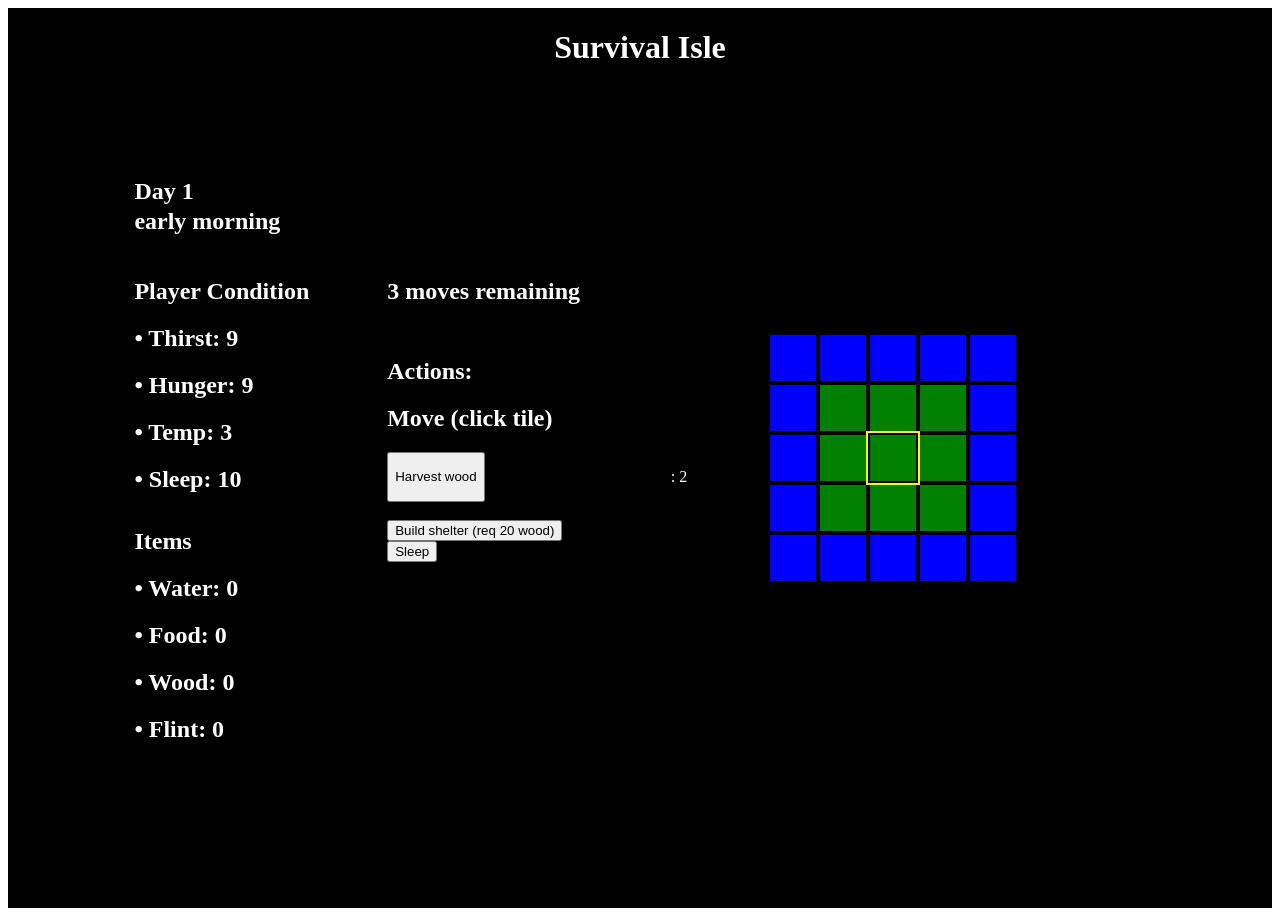
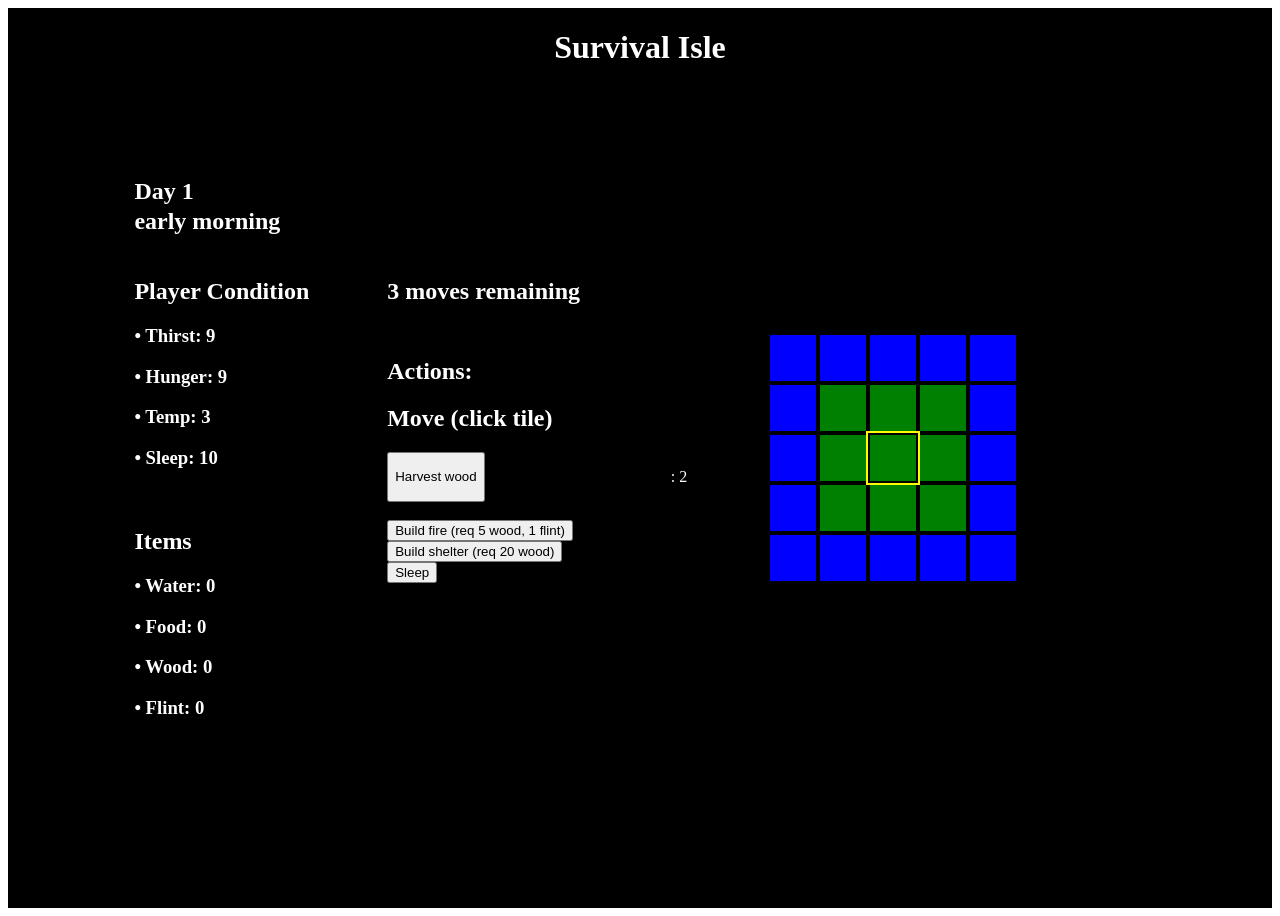
Before and after one commit to jakefeuerstein/survival-isle, a Flask app: page / in a window 1280 px wide. Run offline with Flask 3, Linux system fonts and the light colour scheme.

Commit message:
Updated Actions, Player, displayed resources

```diff
--- a/actions.py
+++ b/actions.py
@@ -1,7 +1,6 @@
 class Actions:
 
     def move(self, map, selected_tile_loc, gt):
-        gt.turn_step()
         # Format tile location from str to list
         selected_tile_loc = selected_tile_loc.split(',')
         for n in range(len(selected_tile_loc)):
@@ -11,6 +10,7 @@ class Actions:
         # Check if move is valid
         if (abs(selected_tile_loc[0] - player_loc[0]) <= 1 and
             abs(selected_tile_loc[1] - player_loc[1]) <= 1):
+            gt.turn_step()
             # Valid move
             map.set_player_loc(new_player_loc=selected_tile_loc)
             map.update()
@@ -19,34 +19,37 @@ class Actions:
             valid_move = False
             print("invalid move")
 
-    def harvest(self, map, tile_loc, resource, player):
+    def harvest(self, map, tile_loc, resource, player, gt):
+        gt.turn_step()
         tile = map.access(tile_loc)['tile']
         resource_qty = tile.check_resources()[resource]
         if resource_qty > 0:
             print(f'{resource} harvested')
             tile.harvest_resource(resource)
             player.inc_item(resource)
-        elif resource_qty == 0:
+        elif resource_qty == 0:  # May be unnecessary
             print(f'{resource} qty is 0')
 
-    def fire_possible(self, player_tile):
+    def fire_possible(self, player_tile):  # May be unnecessary
         # Fire can be built
         if player_tile.resources["wood"] > 0 and player_tile.resources["flint"] > 0:
             return True
         return False
 
-    def build_fire(self, tile_loc):
+    def build_fire(self, tile_loc, gt):
         tile = map.access(tile_loc)['tile']
-        if tile.resources["wood"] > 0 and tile.resources["flint"] > 0:
-            # Fire can be built
+        # Fire can be built
+        if tile.resources["wood"] > 4 and tile.resources["flint"] > 0:
+            gt.turn_step()
             tile.create("fire")
             tile.harvest_resource("wood")
             # Fire built
 
-    def build_shelter(self, tile_loc):
+    def build_shelter(self, tile_loc, gt):
         tile = map.access(tile_loc)['tile']
+        # Shelter can be built
         if tile.resources["wood"] > 0:
-            # Shelter can be built
+            gt.turn_step()
             tile.create("shelter")
             tile.harvest_resource("wood")
             # Shelter built
--- a/main.py
+++ b/main.py
@@ -27,18 +27,18 @@ def game():
                 # Facilitate move
                 actions.move(map, selected_tile_loc, gt)
             # Harvest action
-            if request.form.get('harvest'):
+            elif request.form.get('harvest'):
                 print("harvest button clicked")
                 resource = request.form.get('harvest')
-                actions.harvest(map, tile_loc, resource, player)
+                actions.harvest(map, tile_loc, resource, player, gt)
             # Build fire action
             elif request.form.get('build_fire'):
                 print("build fire button clicked")
-                actions.build_fire(tile_loc)
+                actions.build_fire(tile_loc, gt)
             # Build shelter action
             elif request.form.get('build_shelter'):
                 print("build shelter button clicked")
-                actions.build_shelter(tile_loc)
+                actions.build_shelter(tile_loc, gt)
 
     player.update(gt)
     return render_template("game.html", map=map, actions=actions)
--- a/player.py
+++ b/player.py
@@ -5,9 +5,9 @@ MAX_TEMP = 3
 MAX_SLEEP = 10
 
 # Max item values
-MAX_WOOD = 5
 MAX_WATER = 3
 MAX_FOOD = 1
+MAX_WOOD = 5
 MAX_FLINT = 1
 
 
@@ -36,10 +36,10 @@ class Player:
         #     energy = 3
         # self.speed = 3 + energy
         self.items = {
-            'water': 0,
-            'food': 0,
-            'wood': 0,
-            'flint': 0
+            'water': [0, 3],
+            'food': [0, 1],
+            'wood': [0, 5],
+            'flint': [0, 1]
         }
 
     # Return current condition
@@ -97,7 +97,10 @@ class Player:
     def inc_item(self, item):
         if item == 'water':
             self.items['water'] == MAX_WATER
-        self.items[item] += 1
+        else:
+            self.items[item][0] += 1
+            if self.items[item][0] > self.items[item][1]:
+                self.items[item][0] = self.items[item][1]
 
     def dec_item(self, item):
         self.items[item] -= 1
--- a/templates/game.html
+++ b/templates/game.html
@@ -36,13 +36,17 @@
             <div class="player-condition">
                 <h2>Player Condition</h2>
                 {% for key, value in display("player_condition").items(): %}
-                <h2>  • {{ key.capitalize() }}: {{ value }} </h2>
+                <h3>  • {{ key.capitalize() }}: {{ value }} </h3>
                 {% endfor %}
             </div>
             <div class="items">
                 <h2>Items</h2>
                 {% for key, value in display("items").items(): %}
-                <h2>  • {{ key.capitalize() }}: {{ value }} </h2>
+                    {% if value[0] == value[1]: %}
+                    <h3>  • {{ key.capitalize() }}: {{ value[0] }} (full)</h3>
+                    {% else: %}
+                    <h3>  • {{ key.capitalize() }}: {{ value[0] }}</h3>
+                    {% endif %}
                 {% endfor %}
             </div>
             <div class="num-moves">
@@ -55,13 +59,13 @@
                         {% for resource, value in map.get_player_tile().check_resources().items() %}
                             <div style="display: flex; justify-content: space-between;">
                                 <button class="action-button" type="submit" name="harvest" value="{{ resource }}">Harvest {{ resource }}</button>
+                                {% if resource != "water": %}
                                 <p>: {{ value }}</p>
+                                {% endif %}
                             </div>
                         {% endfor %}
                         <br>
-<!--                        {% if actions.fire_possible(map.get_player_tile()): %}-->
-                            <button class="action-button" type="submit" name="build_fire" value="build_fire">Build fire (req 1 wood, 1 flint)</button>
-<!--                        {% endif %}-->
+                        <button class="action-button" type="submit" name="build_fire" value="build_fire">Build fire (req 5 wood, 1 flint)</button>
                         <button class="action-button" type="submit" name="build_shelter" value="build_shelter">Build shelter (req 20 wood)</button>
                         <button class="action-button" type="submit" name="sleep" value="sleep">Sleep</button>
                     </form>
--- a/tile.py
+++ b/tile.py
@@ -29,6 +29,7 @@ class Tile:
         for resource, value in self.resources.items():
             if value:
                 available_resources[resource] = value
+        print("Test: ", available_resources)
         return available_resources
 
     def check_creations(self):
```
Also changed, not shown: static/styles/styles_game.css (+22 -22 lines).
